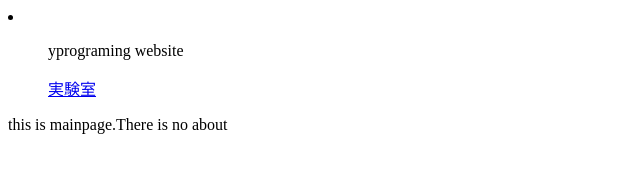
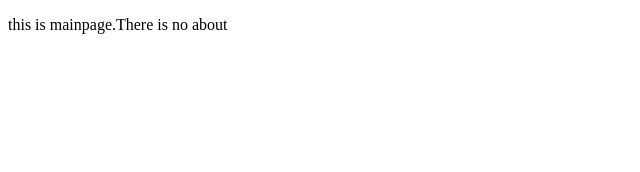
Before and after one commit to Yprograming/yprograming.gitub.io, a plain HTML site: page index.html in a window 1280 px wide. Shown: the whole page, without its empty margins (0-640 px from the left). Drawn offline with Linux system fonts and the light colour scheme.

Commit message:
Update index.html

```diff
--- a/index.html
+++ b/index.html
@@ -5,11 +5,6 @@
     <meta charset="utf-8">
   </head>
   <title>yprograming website</title>
-  <nav>
-    <li>
-      <ul>yprograming website</ul>
-      <ul><a href="jikken.html">実験室</a></ul>
-    </li>
-  </nav>
+  <a href="index.html"></a>
   <p>this is mainpage.There is no about</p>
 </html>
```
